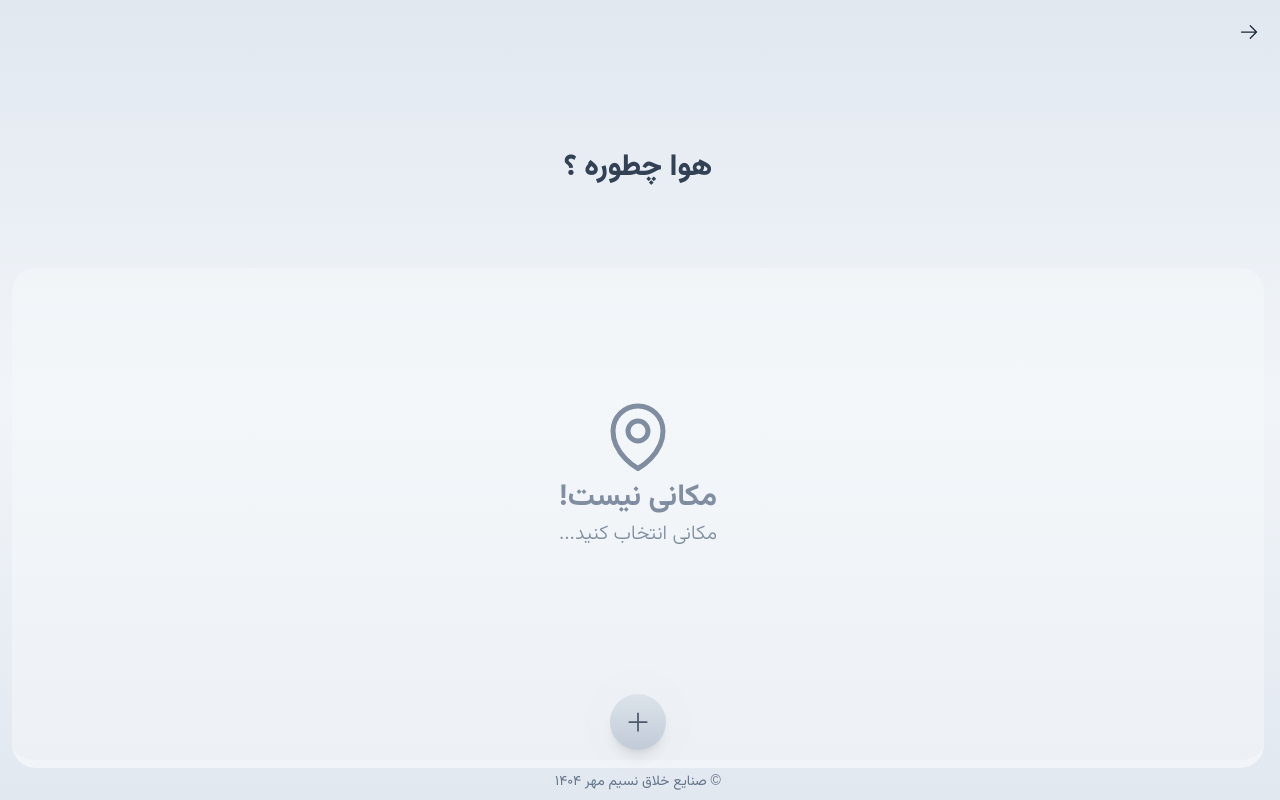
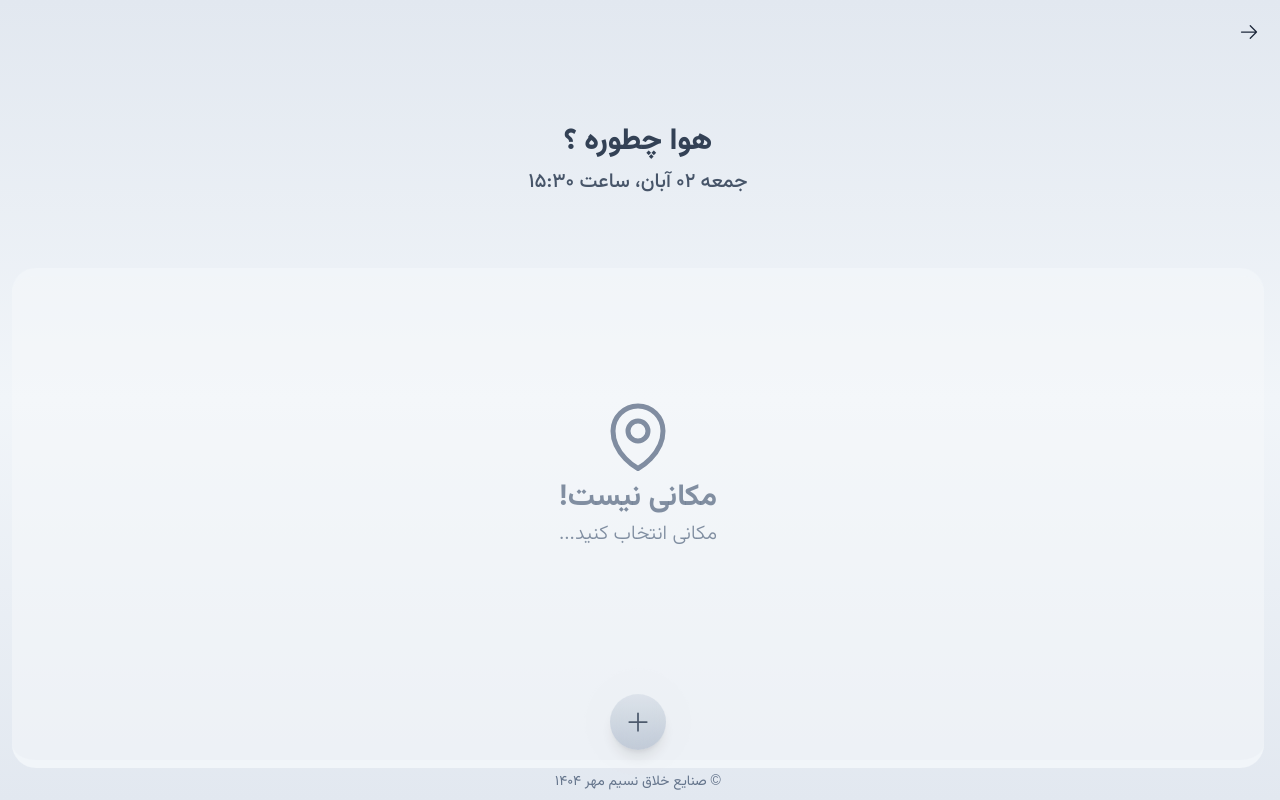
Before and after one commit to AmirMahdyJebreily/Weather-forecast-application, a Vue app: page / in a window 1280 px wide. Built offline with nearby package versions, Linux system fonts and the light colour scheme.

Commit message:
refactor: add this date and time to header

```diff
--- a/package.json
+++ b/package.json
@@ -23,6 +23,7 @@
     "vue-router": "^4.6.3"
   },
   "devDependencies": {
+    "@tailwindcss/container-queries": "^0.1.1",
     "@tsconfig/node22": "^22.0.2",
     "@types/node": "^22.18.11",
     "@vitejs/plugin-vue": "^6.0.1",
--- a/src/views/home-view.vue
+++ b/src/views/home-view.vue
@@ -10,7 +10,7 @@ const store = useWeatherStore()
 
 const el = useTemplateRef('scroller')
 
-const { height } = useScrollShrink(el, 200, 70, 600)
+const { height } = useScrollShrink(el, 200, 100, 600)
 
 const headerStyle = computed(() => ({
   height: height.value ? height.value.toFixed(2) + 'px' : '100%',
@@ -32,10 +32,25 @@ onMounted(async () => {
 
 <template>
   <div
-    class="w-full container flex items-center will-change-scroll justify-center py-4"
+    class="w-full container flex-col flex gap-2 items-center will-change-scroll justify-center pb-4"
     :style="headerStyle"
   >
     <h1 class="text-3xl font-extrabold text-slate-700">هوا چطوره ؟</h1>
+    <h2 class="text-xl font-medium text-slate-600">
+      {{
+        new Date().toLocaleDateString('fa-IR', {
+          weekday: 'long',
+          day: '2-digit',
+          month: 'long',
+        })
+      }}، ساعت
+      {{
+        new Date().toLocaleTimeString('fa-IR', {
+          hour: '2-digit',
+          minute: '2-digit',
+        })
+      }}
+    </h2>
   </div>
   <div
     ref="scroller"
--- a/tailwind.config.js
+++ b/tailwind.config.js
@@ -11,5 +11,8 @@ export default {
       },
     },
   },
-  plugins: [],
+  plugins: [
+    // eslint-disable-next-line @typescript-eslint/no-require-imports
+    require('@tailwindcss/container-queries'),
+  ],
 }
```
Also changed, not shown: 1 other file (tests, documents, lock files or other folders).
